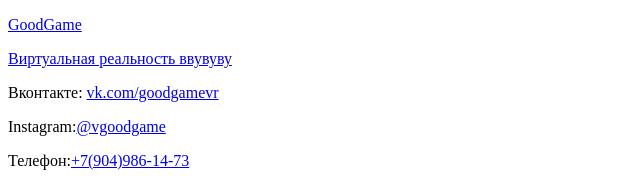
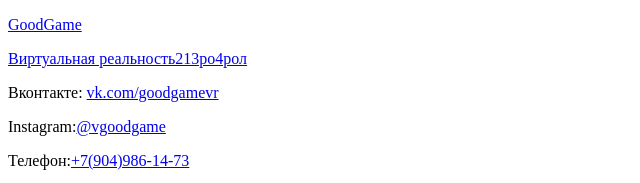
Before and after one commit to Letmehear15/goodgame, a plain HTML site: page src/index.html in a window 1280 px wide. Shown: the top 183 px of the page, 0-640 px from the left. Drawn offline with Linux system fonts and the light colour scheme.

Commit message:
Update index.html

```diff
--- a/src/index.html
+++ b/src/index.html
@@ -11,7 +11,7 @@
 		<a href="index.html">
 		<div class="name">
 			<p>GoodGame</p>
-			<p>Виртуальная реальность ввувуву</p>
+			<p>Виртуальная реальность213ро4рол</p>
 		</div>
 		</a>
 		<div class="kontakt">
```
